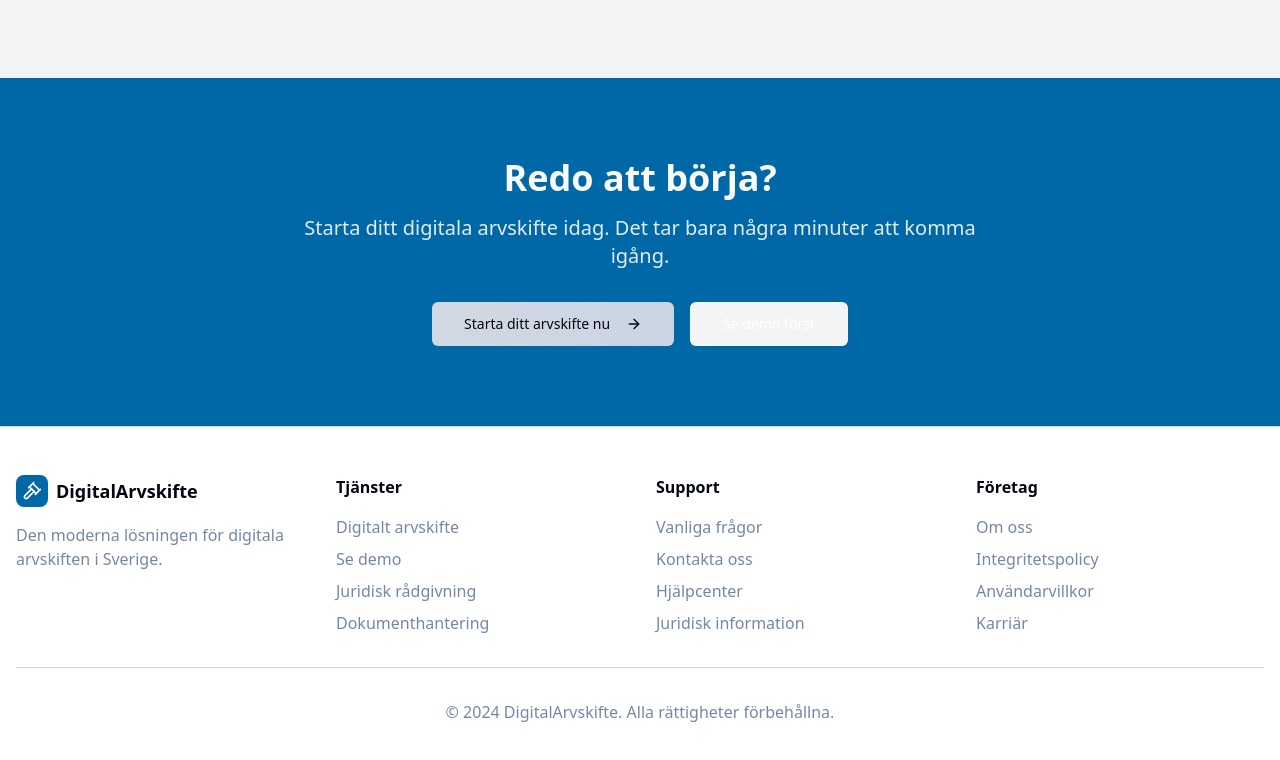
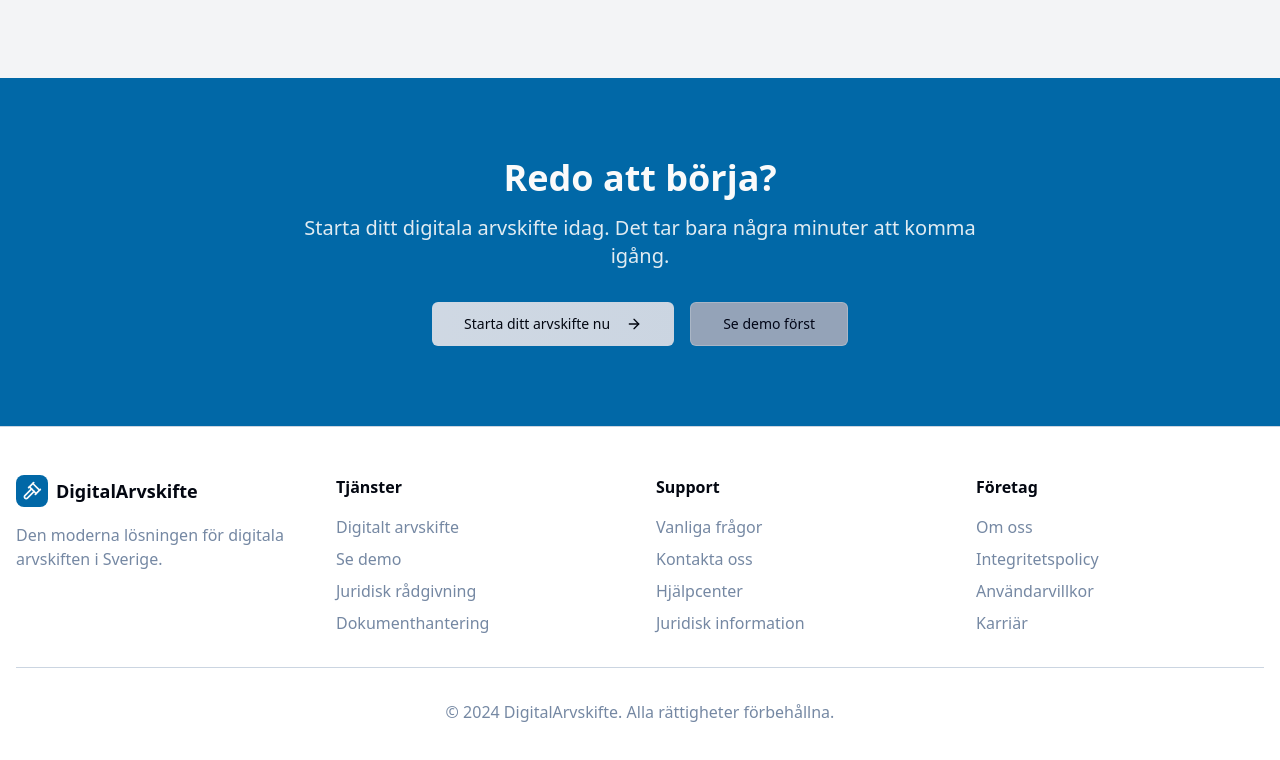
Before and after one commit to alj030327/arvs-fl-04, a React (Vite) app: page / in a window 1280 px wide. Shown: the part 2816-3576 px from the top of the page. Built offline with nearby package versions, Linux system fonts and the light colour scheme.

Commit message:
Visual edit in Lovable

```diff
--- a/src/pages/Landing.tsx
+++ b/src/pages/Landing.tsx
@@ -302,7 +302,7 @@ export default function Landing() {
               </Button>
             </Link>
             <Link to="/demo-instructions">
-              <Button size="lg" variant="outline" className="border-white/20 text-white hover:bg-white/10">
+              <Button size="lg" variant="outline" className="border-white/20 text-slate-950 bg-slate-400 hover:bg-slate-300">
                 Se demo först
               </Button>
             </Link>
```
